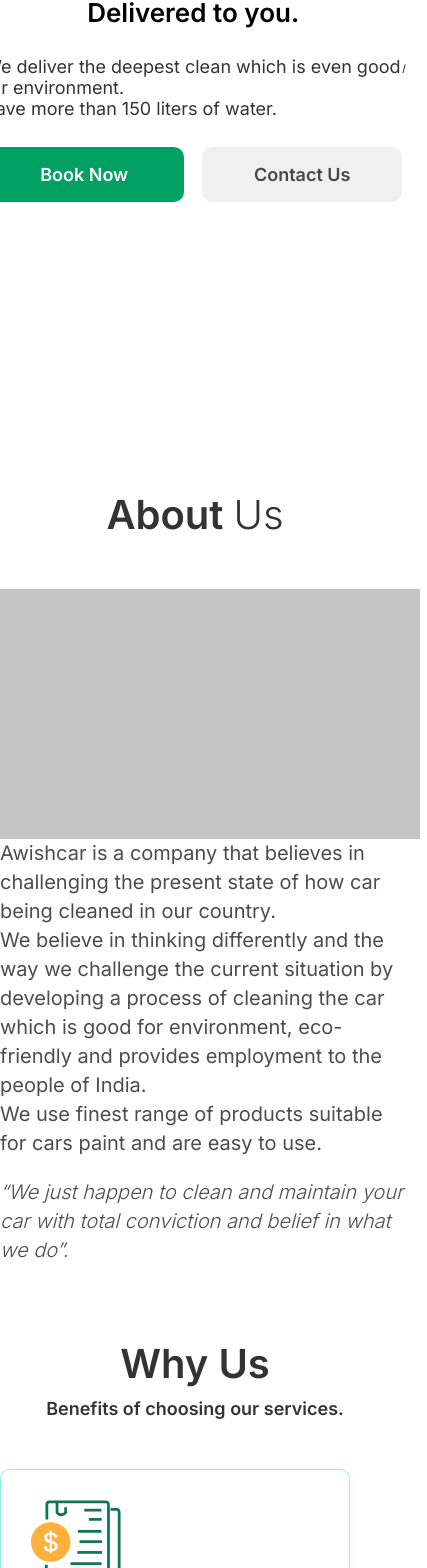
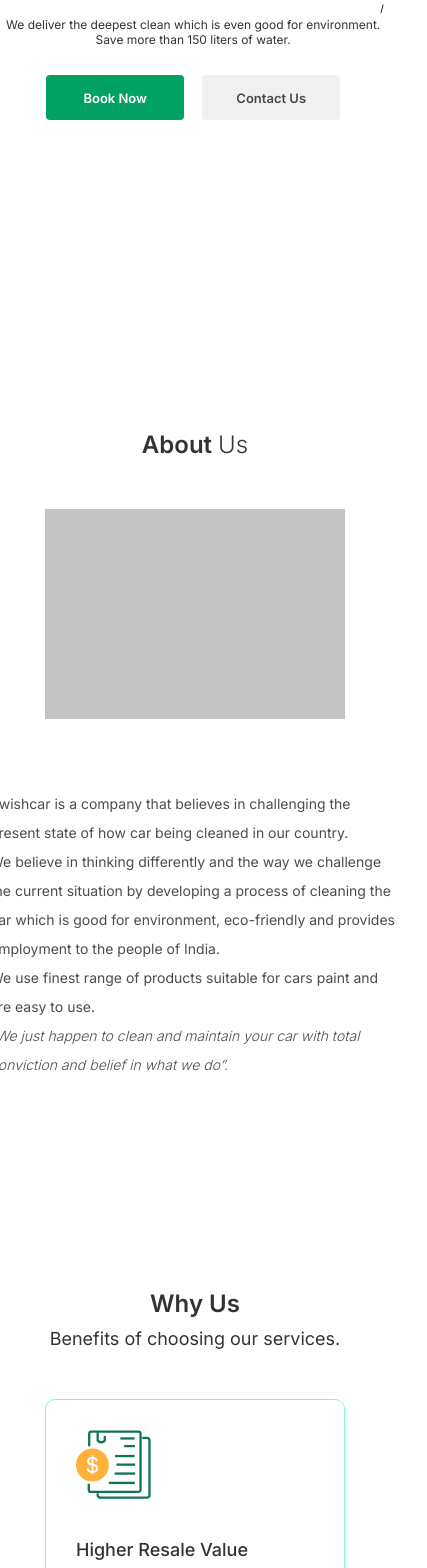
Before and after one commit to vinayaksaubhri/AwishCar, a React (Create React App) app: page / in a window 390 px wide. Shown: the part 414-1982 px from the top of the page, 427 px wide, since content can reach past the window. Built offline with nearby package versions, Linux system fonts and the light colour scheme.

Commit message:
mobile view

```diff
--- a/src/components/About.jsx
+++ b/src/components/About.jsx
@@ -35,7 +35,7 @@ export default About;
 const About__Contianer = styled.div`
   display: flex;
   flex-direction: column;
-  @media (max-width: 980px) {
+  @media (max-width: 768px) {
     justify-content: center;
   }
 `;
@@ -46,6 +46,9 @@ const About__Heading = styled.div`
   color: rgba(0, 0, 0, 0.8);
   span {
     font-weight: 300;
+  }
+  @media (max-width: 768px) {
+    font-size: 2.4rem;
   }
 `;
 const About__Body = styled.div`
@@ -64,8 +67,8 @@ const Video = styled.div`
   height: 30rem;
   width: 50rem;
   @media (max-width: 768px) {
-    height: 25rem;
-    width: 45rem;
+    width: 30rem;
+    height: 21rem;
     align-self: center;
   }
 `;
@@ -81,7 +84,9 @@ const About__Body_Content = styled.div`
     font-weight: 200;
   }
   @media (max-width: 768px) {
+    margin-top: 7rem;
     width: 41rem;
-    gap: 20px;
+    font-size: 1.4rem;
+    align-self: center;
   }
 `;
--- a/src/components/Better_Card.jsx
+++ b/src/components/Better_Card.jsx
@@ -26,6 +26,15 @@ const Container = styled.div`
   box-shadow: 0px 6.25952px 4.17302px rgba(243, 243, 243, 0.65),
     0px 3.12976px 8.34603px rgba(243, 243, 243, 0.65);
   border-radius: 0.4rem;
+  border: 1px solid #8ff1d5;
+  box-sizing: border-box;
+  box-shadow: 0px 6.25952px 4.17302px rgba(243, 243, 243, 0.65),
+    0px 3.12976px 8.34603px rgba(243, 243, 243, 0.65);
+  @media (max-width: 768px) {
+    width: 35rem;
+    height: 44rem;
+    align-self: center;
+  }
 `;
 const Card__Heading = styled.div`
   font-weight: 500;
@@ -33,11 +42,14 @@ const Card__Heading = styled.div`
   color: ${(props) => props.Color};
   padding-top: 4.5rem;
   text-align: center;
+
+  @media (max-width: 768px) {
+    font-size: 1.8rem;
+  }
 `;
 const Card__List = styled.div`
   display: flex;
   flex-direction: column;
-
   padding: 50px;
 `;
 const List_item = styled.div`
@@ -45,4 +57,7 @@ const List_item = styled.div`
   margin-bottom: 20px;
   display: flex;
   gap: 1rem;
+  @media (max-width: 768px) {
+    font-size: 1.4rem;
+  }
 `;
--- a/src/components/Button2.jsx
+++ b/src/components/Button2.jsx
@@ -17,7 +17,7 @@ const Button__Container = styled.div`
   border-radius: 1rem;
   background: ${(props) => props.BackgroundColor};
   font-weight: 600;
-  font-size: 18px;
+  font-size: 1.8rem;
   display: flex;
   justify-content: center;
   align-items: center;
@@ -27,4 +27,10 @@ const Button__Container = styled.div`
     background: ${(props) => props.BackgroundColor === "#01A164" && "#028c57"};
     background: ${(props) => props.BackgroundColor === "#F0F0F0" && "#EBEBEB"};
   }
+  @media (max-width: 768px) {
+    width: 13.8rem;
+    height: 4.5rem;
+    font-size: 1.3rem;
+    border-radius: 4px;
+  }
 `;
--- a/src/components/Footer.jsx
+++ b/src/components/Footer.jsx
@@ -8,7 +8,7 @@ function Footer() {
     <Container>
       <Form />
       <Text> ©2021 AwishCar </Text>
-      {/* <img src={Carsvg} alt="" /> */}
+      <img src={Carsvg} alt="" />
     </Container>
   );
 }
@@ -20,6 +20,12 @@ const Container = styled.div`
   background: #01a164;
   display: flex;
   justify-content: space-between;
+  @media (max-width: 768px) {
+    flex-direction: column;
+    img {
+      display: none;
+    }
+  }
 `;
 const Text = styled.div`
   font-weight: bold;
@@ -27,4 +33,7 @@ const Text = styled.div`
   color: #ffffff;
   align-self: flex-end;
   padding-bottom: 2rem;
+  @media (max-width: 768px) {
+    align-self: center;
+  }
 `;
--- a/src/components/Form.jsx
+++ b/src/components/Form.jsx
@@ -29,6 +29,9 @@ const Form__Container = styled.form`
   display: flex;
   flex-direction: column;
   justify-content: space-evenly;
+  @media (max-width: 768px) {
+    align-self: center;
+  }
 
   input {
     background: rgba(145, 137, 137, 0.25);
--- a/src/components/HeroPage.jsx
+++ b/src/components/HeroPage.jsx
@@ -2,7 +2,6 @@ import React from "react";
 import styled from "styled-components";
 import Carsvg from "../Image/SVG.svg";
 import Button2 from "./Button2";
-import { useMediaQuery } from "react-responsive";
 
 function HeroPage() {
   return (
@@ -20,7 +19,9 @@ function HeroPage() {
           <br />
           Save more than 150 liters of water.
         </HeroPage__Text_Body>
-        <div style={{ display: "flex", gap: "1.8rem" }}>
+        <div
+          style={{ display: "flex", gap: "1.8rem", justifyContent: "center" }}
+        >
           <Button2 Text="Book Now" BackgroundColor="#01A164" Color="#FFFFFF" />
           <Button2
             Text="Contact Us"
@@ -44,11 +45,10 @@ const HeroPage__Container = styled.div`
     height: 66rem;
     width: 54rem;
   }
-  @media (max-width: 980px) {
+  @media (max-width: 768px) {
     img {
       display: none;
     }
-    padding-top: 60px;
     justify-content: center;
   }
 `;
@@ -73,4 +73,8 @@ const HeroPage__Text_Body = styled.div`
   font-weight: normal;
   font-size: 1.8rem;
   color: rgba(0, 0, 0, 0.8);
+  @media (max-width: 768px) {
+    font-size: 1.2rem;
+    text-align: center;
+  }
 `;
--- a/src/components/OurPackage.jsx
+++ b/src/components/OurPackage.jsx
@@ -69,10 +69,16 @@ const Heading_Contianer = styled.div`
   font-size: 4rem;
   color: rgba(0, 0, 0, 0.8);
   text-align: center;
+  @media (max-width: 768px) {
+    font-size: 2.4rem;
+  }
 `;
 const SubHeading = styled.div`
   font-size: 1.8rem;
   margin-top: 1rem;
+  @media (max-width: 768px) {
+    font-size: 1.4rem;
+  }
 `;
 const PackageCard__Container = styled.div`
   display: flex;
@@ -80,5 +86,6 @@ const PackageCard__Container = styled.div`
   justify-content: space-around;
   @media (max-width: 768px) {
     flex-direction: column;
+    gap: 5rem;
   }
 `;
--- a/src/components/OurVision.jsx
+++ b/src/components/OurVision.jsx
@@ -49,10 +49,16 @@ const Heading__Container = styled.div`
   font-size: 4rem;
   color: rgba(0, 0, 0, 0.8);
   text-align: center;
+  @media (max-width: 768px) {
+    font-size: 2.4rem;
+  }
 `;
 const SubHeading = styled.div`
   font-size: 1.8rem;
   margin-top: 1rem;
+  @media (max-width: 768px) {
+    font-size: 1.4rem;
+  }
 `;
 const Circle__Container = styled.div`
   display: flex;
@@ -60,5 +66,6 @@ const Circle__Container = styled.div`
   justify-content: space-evenly;
   @media (max-width: 768px) {
     flex-direction: column;
+    gap: 5rem;
   }
 `;
--- a/src/components/PackageCard.jsx
+++ b/src/components/PackageCard.jsx
@@ -47,6 +47,9 @@ const Container = styled.div`
   align-items: center;
   color: ${(props) => props.Color};
   border: 1px solid #8ff1d5;
+  @media (max-width: 768px) {
+    align-self: center;
+  }
 `;
 const Month__Heading = styled.div`
   font-size: 2.4rem;
--- a/src/components/WhatMakeUSBetter.jsx
+++ b/src/components/WhatMakeUSBetter.jsx
@@ -48,10 +48,17 @@ const Heading_Contianer = styled.div`
   font-size: 4rem;
   color: rgba(0, 0, 0, 0.8);
   text-align: center;
+  @media (max-width: 768px) {
+    font-size: 2.4rem;
+  }
 `;
 const SubHeading = styled.div`
   font-size: 1.8rem;
   margin-top: 1rem;
+  font-weight: normal;
+  @media (max-width: 768px) {
+    font-size: 1.4rem;
+  }
 `;
 const Card__Container = styled.div`
   display: flex;
@@ -59,5 +66,6 @@ const Card__Container = styled.div`
   justify-content: space-around;
   @media (max-width: 768px) {
     flex-direction: column;
+    gap: 5rem;
   }
 `;
--- a/src/components/WhyUS.jsx
+++ b/src/components/WhyUS.jsx
@@ -47,10 +47,17 @@ const WhyUs__Heading_Contianer = styled.div`
   font-size: 4rem;
   color: rgba(0, 0, 0, 0.8);
   text-align: center;
+  @media (max-width: 768px) {
+    font-size: 2.4rem;
+  }
 `;
 const SubHeading = styled.div`
   font-size: 1.8rem;
   margin-top: 1rem;
+  font-weight: normal;
+  @media (max-width: 768px) {
+    font-size: 1.8rem;
+  }
 `;
 const WhyUs__Card_Container = styled.div`
   display: flex;
@@ -58,5 +65,7 @@ const WhyUs__Card_Container = styled.div`
   justify-content: space-around;
   @media (max-width: 768px) {
     flex-direction: column;
+    align-self: center;
+    gap: 5rem;
   }
 `;
--- a/src/components/WhyUsCard.jsx
+++ b/src/components/WhyUsCard.jsx
@@ -28,16 +28,29 @@ const WhyUs__Card = styled.div`
   img {
     width: 9rem;
   }
+  @media (max-width: 768px) {
+    img {
+      width: 7.5rem;
+    }
+    width: 30rem;
+    height: 34rem;
+  }
 `;
 const WhyUs__Card_Heading = styled.div`
   font-weight: 500;
   font-size: 25px;
   color: rgba(0, 0, 0, 0.8);
   margin-top: 4rem;
+  @media (max-width: 768px) {
+    font-size: 1.8rem;
+  }
 `;
 const WhyUS__Card_Body = styled.div`
   font-weight: 500;
   font-size: 16px;
   color: rgba(0, 0, 0, 0.6);
   margin-top: 1.5rem;
+  @media (max-width: 768px) {
+    font-size: 1.4rem;
+  }
 `;
```
